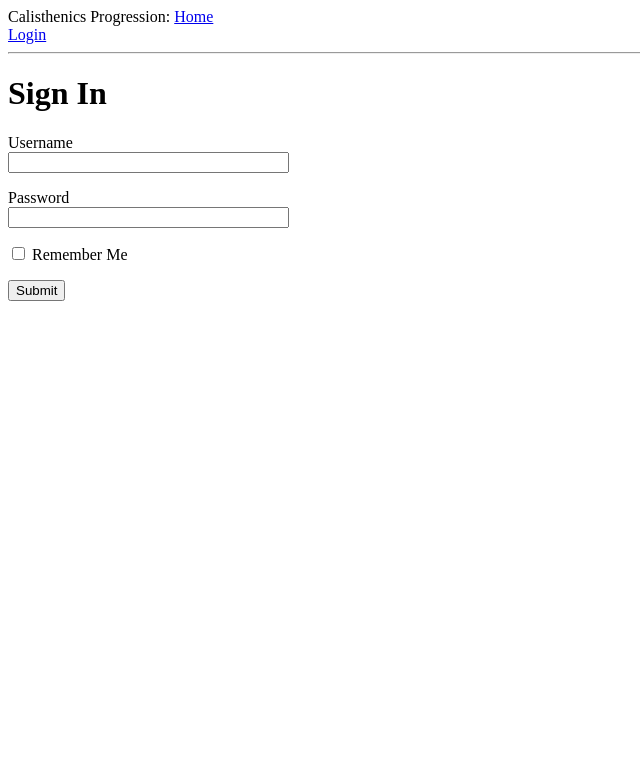
After one commit to kguelseven/calisthenics_progression, a Flask app: page /login in a window 1280 px wide. The commit adds this page. Shown: the top 783 px of the page, without its empty margins (0-640 px from the left). Run offline with Flask 2, Linux system fonts and the light colour scheme.

Commit message:
login form

```diff
--- a/app/__init__.py
+++ b/app/__init__.py
@@ -1,5 +1,8 @@
 from flask import Flask
+from config import Config
 
 app = Flask(__name__)
+app.config.from_object(Config)
+
 
 from app import routes
--- /dev/null
+++ b/app/forms.py
@@ -0,0 +1,9 @@
+from flask_wtf import FlaskForm
+from wtforms import StringField, PasswordField, BooleanField, SubmitField
+from wtforms.validators import DataRequired
+
+class LoginForm(FlaskForm):
+    username = StringField('Username', validators=[DataRequired()])
+    password = PasswordField('Password', validators=[DataRequired()])
+    remember_me = BooleanField('Remember Me')
+    submit = SubmitField('Submit', validators=[DataRequired()])
--- a/app/routes.py
+++ b/app/routes.py
@@ -1,4 +1,5 @@
 from flask import render_template
+from app.forms import LoginForm
 from app import app
 
 @app.route("/")
@@ -18,3 +19,8 @@ def index():
 
     ]
     return render_template('index.html', title='Home', user=user, workouts=workouts)
+
+@app.route("/login")
+def login():
+    form = LoginForm()
+    return render_template('login.html', title='Sign In', form=form)
--- /dev/null
+++ b/app/templates/base.html
@@ -0,0 +1,17 @@
+<html>
+    <head>
+        {% if title %}
+        <title>{{ title }} - Calisthenics Progression</title>
+        {% else %}
+        <title>Welcome to Calisthenics Progression!</title>
+        {% endif %}
+    </head>
+    <body>
+        <div>Calisthenics Progression:
+            <a href="\index">Home</a></div>
+            <a href="\login">Login</a>
+        <hr>
+        {% block content %}
+        {% endblock %}
+    </body>
+</html>
--- /dev/null
+++ b/app/templates/login.html
@@ -0,0 +1,18 @@
+{% extends "base.html" %}
+
+{% block content %}
+    <h1>Sign In</h1>
+        <form action="" method="post" novalidate>
+            {{ form.hidden_tag() }}
+            <p>
+                {{ form.username.label }}<br>
+                {{ form.username(size=32) }}
+            </p>
+            <p>
+                {{ form.password.label }}<br>
+                {{ form.password(size=32) }}
+            </p>
+            <p>{{ form.remember_me() }} {{ form.remember_me.label }}</p>
+            <p>{{ form.submit() }}</p>
+        </form>
+{% endblock %}
--- /dev/null
+++ b/config.py
@@ -0,0 +1,4 @@
+import os
+
+class Config(object):
+    SECRET_KEY = os.environ.get('SECRET KEX') or 'you-will-never-guess'
--- a/requirements.txt
+++ b/requirements.txt
@@ -1,6 +1,8 @@
 Click==7.0
 Flask==1.0.2
+Flask-WTF==0.14.2
 itsdangerous==1.1.0
 Jinja2==2.10
 MarkupSafe==1.1.0
 Werkzeug==0.14.1
+WTForms==2.2.1
```
Also changed, not shown: app/templates/index.html (+8 -15 lines).
